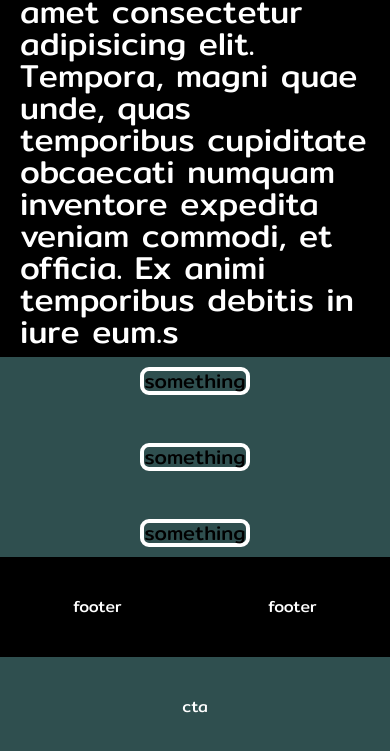
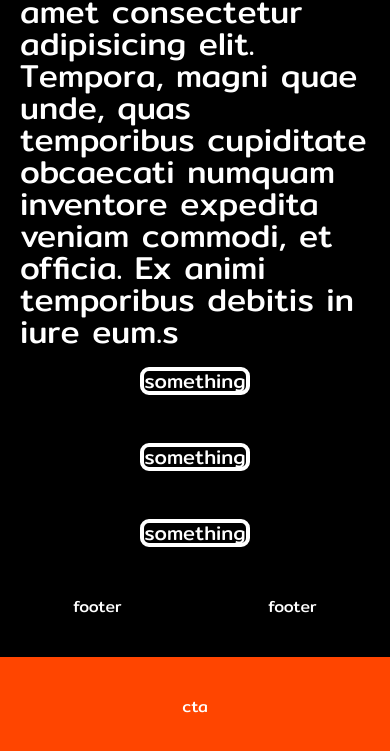
Before and after one commit to bwi-blackhole/UI-Davorin, a plain HTML site: page index.html in a window 390 px wide. Shown: the part 167-918 px from the top of the page. Drawn offline with Linux system fonts and the light colour scheme.

Commit message:
basic styling, mobile responsive

```diff
--- a/less/cta.less
+++ b/less/cta.less
@@ -5,6 +5,6 @@
     justify-content: space-around;
     align-items: center;
     font-size: 1.6rem;
-    background-color: darkslategray;
+    background-color: orangered;
     color: white;
 }
--- a/less/rows.less
+++ b/less/rows.less
@@ -6,7 +6,8 @@
     align-items: center;
     padding: 0 10px 0 10px;
 
-    background-color: darkslategray;
+    background-color: black;
+    color: white;
     @media @phoneView {
         width: 100%;
         display: flex;
```
Also changed, not shown: css/index.css.
